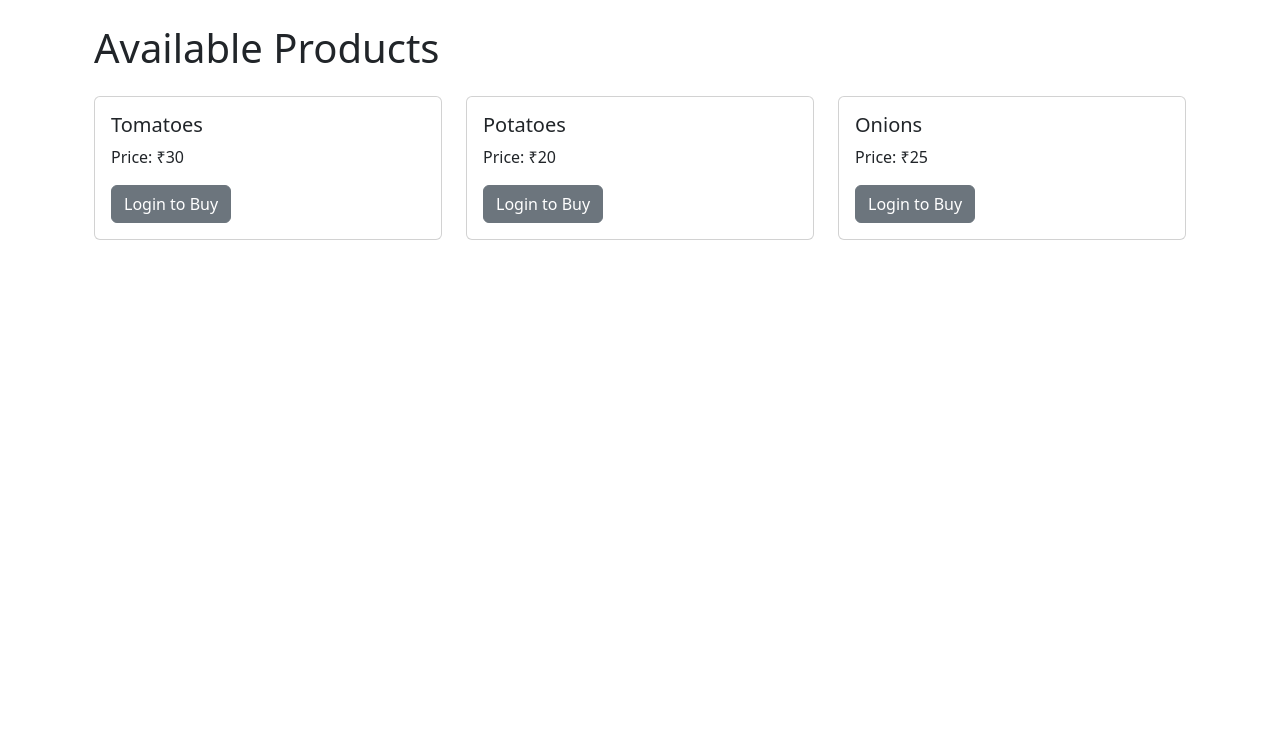
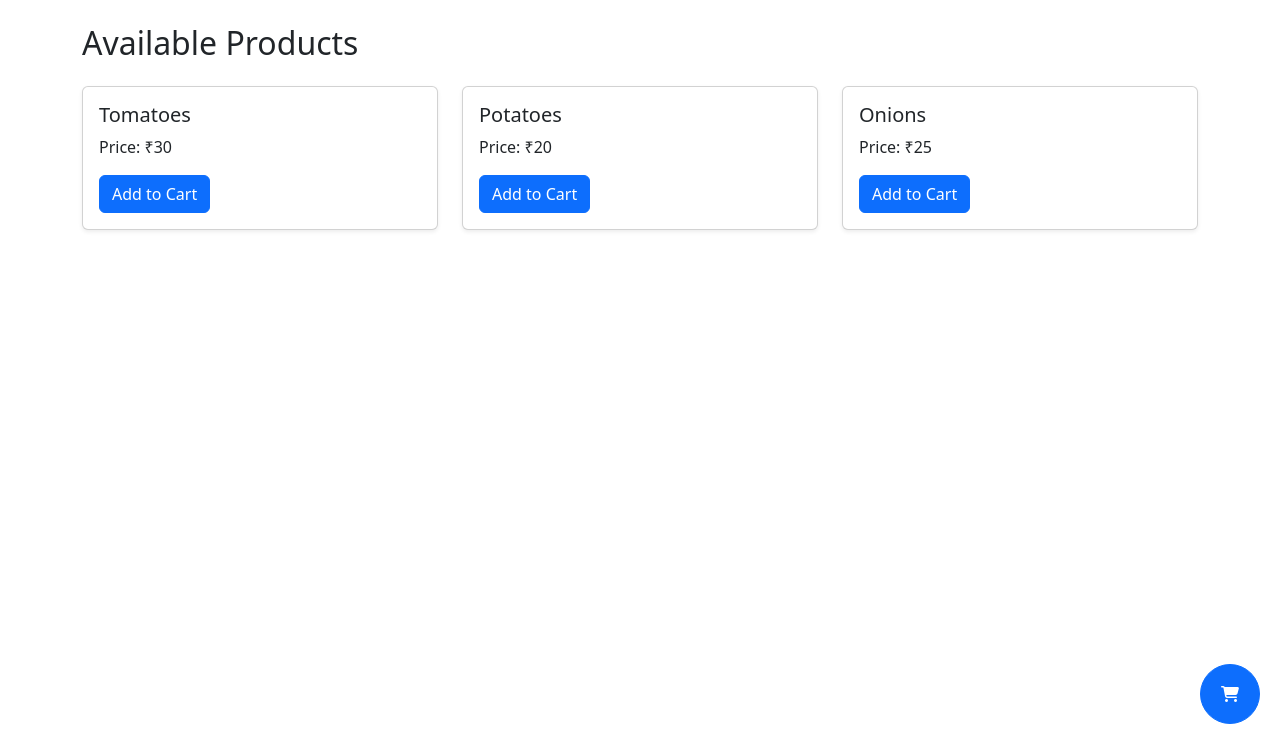
Before and after one commit to Keshvv27/kloudcart, a Flask app: page /products in a window 1280 px wide. Shown: the part 56-800 px from the top of the page. Run offline with Flask 3, Linux system fonts and the light colour scheme.

Commit message:
Fix cart routes,enable POST,add floating cart icon,show quantity & subtotal

```diff
--- a/Kloudpython/routes/products.py
+++ b/Kloudpython/routes/products.py
@@ -9,12 +9,18 @@ products_db = [
     {"id": 3, "name": "Onions", "price": 25},
 ]
 
-cart_db = {}  # key = user_email, value = list of product_ids
+# key = user_email, value = {product_id: quantity}
+cart_db = {}
 
 
 @products.route("/products")
 def list_products():
-    return render_template("products.html", products=products_db)
+    if "user" in session:
+        user_email = session["user"]
+        cart = cart_db.get(user_email, {})
+    else:
+        cart = {}
+    return render_template("products.html", products=products_db, cart=cart)
 
 
 @products.route("/cart")
@@ -24,21 +30,73 @@ def cart():
         return redirect(url_for("auth.login"))
 
     user_email = session["user"]
-    cart_items = cart_db.get(user_email, [])
+    cart_items = cart_db.get(user_email, {})
 
-    items = [p for p in products_db if p["id"] in cart_items]
-    total = sum(p["price"] for p in items)
+    # Build a list of items with quantity
+    items = []
+    total = 0
+    for product in products_db:
+        if product["id"] in cart_items:
+            qty = cart_items[product["id"]]
+            subtotal = product["price"] * qty
+            items.append({
+                "id": product["id"],
+                "name": product["name"],
+                "price": product["price"],
+                "quantity": qty,
+                "subtotal": subtotal
+            })
+
+            total += subtotal
 
     return render_template("cart.html", items=items, total=total)
 
 
-@products.route("/add-to-cart/<int:product_id>")
+@products.route("/add-to-cart/<int:product_id>", methods=["POST"])
 def add_to_cart(product_id):
     if "user" not in session:
         flash("Please log in first.")
         return redirect(url_for("auth.login"))
 
     user_email = session["user"]
-    cart_db.setdefault(user_email, []).append(product_id)
+    cart = cart_db.setdefault(user_email, {})
+
+    cart[product_id] = cart.get(product_id, 0) + 1
     flash("Item added to cart!")
     return redirect(url_for("products.list_products"))
+
+
+
+@products.route("/increase-quantity/<int:product_id>", methods=["POST"])
+def increase_quantity(product_id):
+    if "user" not in session:
+        return redirect(url_for("auth.login"))
+
+    user_email = session["user"]
+    cart = cart_db.setdefault(user_email, {})
+
+    if product_id in cart:
+        cart[product_id] += 1
+    else:
+        cart[product_id] = 1
+
+    return redirect(url_for("products.list_products"))
+
+
+@products.route("/decrease-quantity/<int:product_id>", methods=["POST"])
+def decrease_quantity(product_id):
+    if "user" not in session:
+        return redirect(url_for("auth.login"))
+
+    user_email = session["user"]
+    cart = cart_db.setdefault(user_email, {})
+
+    if product_id in cart:
+        cart[product_id] -= 1
+        if cart[product_id] <= 0:
+            del cart[product_id]
+
+    return redirect(url_for("products.list_products"))
+
+
+    return redirect(url_for("products.list_products"))
--- a/Kloudpython/templates/base.html
+++ b/Kloudpython/templates/base.html
@@ -5,6 +5,8 @@
     <meta name="viewport" content="width=device-width, initial-scale=1.0">
     <title>{% block title %}KloudCart{% endblock %}</title>
     <link rel="stylesheet" href="https://cdn.jsdelivr.net/npm/bootstrap@5.3.0/dist/css/bootstrap.min.css">
+    <link rel="stylesheet" href="https://cdnjs.cloudflare.com/ajax/libs/font-awesome/6.4.0/css/all.min.css">
+
 </head>
 <body>
 
--- a/Kloudpython/templates/cart.html
+++ b/Kloudpython/templates/cart.html
@@ -1,3 +1,4 @@
+
 {% extends "base.html" %}
 
 {% block title %}My Cart - KloudCart{% endblock %}
@@ -12,6 +13,8 @@
         <tr>
             <th>Product</th>
             <th>Price (₹)</th>
+            <th>Quantity</th>
+            <th>Subtotal (₹)</th>
         </tr>
     </thead>
     <tbody>
@@ -19,6 +22,8 @@
         <tr>
             <td>{{ item.name }}</td>
             <td>{{ item.price }}</td>
+            <td>{{ item.quantity }}</td>
+            <td>{{ item.subtotal }}</td>
         </tr>
         {% endfor %}
     </tbody>
@@ -26,6 +31,7 @@
 
 <h4>Total: ₹{{ total }}</h4>
 <a href="#" class="btn btn-success">Checkout</a>
+
     {% else %}
         <p>Your cart is empty. <a href="{{ url_for('products.list_products') }}">Browse products</a></p>
     {% endif %}
--- a/Kloudpython/templates/products.html
+++ b/Kloudpython/templates/products.html
@@ -1,29 +1,48 @@
 {% extends "base.html" %}
 
-{% block title %}Products - KloudCart{% endblock %}
+{% block title %}Products | KloudCart{% endblock %}
 
 {% block content %}
-<div class="container">
-    <h1 class="mb-4">Available Products</h1>
+<h2 class="mb-4">Available Products</h2>
 
-    <div class="row">
-        {% for product in products %}
-        <div class="col-md-4">
-            <div class="card mb-4">
+<div class="row">
+    {% for product in products %}
+        <div class="col-md-4 mb-4">
+            <div class="card shadow-sm">
                 <div class="card-body">
                     <h5 class="card-title">{{ product.name }}</h5>
                     <p class="card-text">Price: ₹{{ product.price }}</p>
 
-                    {% if session.get("user") %}
-                        <a href="{{ url_for('products.add_to_cart', product_id=product.id) }}"
-                           class="btn btn-primary">Add to Cart</a>
+                    {% if cart and product.id in cart %}
+                        <div class="input-group">
+                            <form action="{{ url_for('products.decrease_quantity', product_id=product.id) }}" method="POST">
+                                <button class="btn btn-outline-danger btn-sm">-</button>
+                            </form>
+                            <span class="px-2">{{ cart[product.id] }}</span>
+                            <form action="{{ url_for('products.increase_quantity', product_id=product.id) }}" method="POST">
+                                <button class="btn btn-outline-success btn-sm">+</button>
+                            </form>
+                        </div>
                     {% else %}
-                        <a href="{{ url_for('auth.login') }}" class="btn btn-secondary">Login to Buy</a>
+                        <form action="{{ url_for('products.add_to_cart', product_id=product.id) }}" method="POST">
+                            <button class="btn btn-primary">Add to Cart</button>
+                        </form>
                     {% endif %}
                 </div>
             </div>
         </div>
-        {% endfor %}
-    </div>
+    {% endfor %}
 </div>
+
+<!-- Floating Cart Button -->
+<a href="{{ url_for('products.cart') }}" class="btn btn-primary position-fixed"
+   style="bottom: 20px; right: 20px; border-radius: 50%; width: 60px; height: 60px; display: flex; align-items: center; justify-content: center;">
+    <i class="fas fa-shopping-cart"></i>
+    {% if cart %}
+        <span class="badge bg-danger position-absolute top-0 start-100 translate-middle">
+            {{ cart|length }}
+        </span>
+    {% endif %}
+</a>
+
 {% endblock %}
```
Lines whose indentation alone changed are shown as unchanged.
